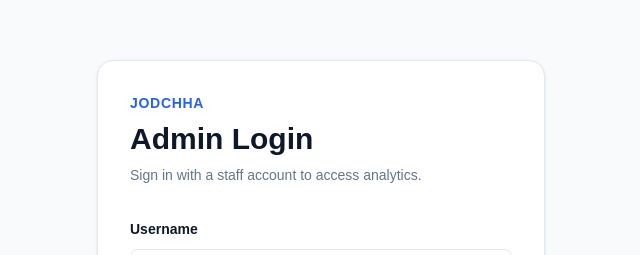
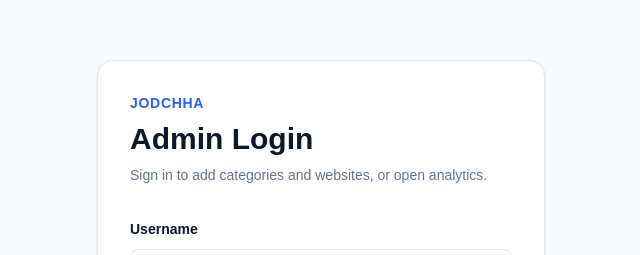
Before and after one commit to sameer9860/Jodchha, a Next.js app in the folder frontend/: page /admin/login in a window 1280 px wide. Shown: the part 121-376 px from the top of the page, without its empty margins (319-959 px from the left). Built offline with nearby package versions, Linux system fonts and the light colour scheme; no server answers.

Commit message:
Update admin login page

```diff
--- a/frontend/app/admin/login/page.tsx
+++ b/frontend/app/admin/login/page.tsx
@@ -4,6 +4,8 @@ import { FormEvent, useState } from "react";
 import { useRouter } from "next/navigation";
 
 import { ApiError, loginAdmin } from "@/lib/api";
+
+
 
 export default function AdminLoginPage() {
   const router = useRouter();
@@ -12,6 +14,7 @@ export default function AdminLoginPage() {
   const [password, setPassword] = useState("");
   const [error, setError] = useState("");
   const [loading, setLoading] = useState(false);
+  const [nextPath, setNextPath] = useState("/admin");
 
   async function handleSubmit(event: FormEvent<HTMLFormElement>) {
     event.preventDefault();
@@ -29,7 +32,7 @@ export default function AdminLoginPage() {
         tokens.username ?? username,
       );
 
-      router.push("/admin");
+      router.push(nextPath);
     } catch (err) {
       if (err instanceof ApiError) {
         setError(err.message);
@@ -42,7 +45,7 @@ export default function AdminLoginPage() {
   }
 
   return (
-    <main className="flex min-h-screen items-center justify-center bg-[var(--background)] px-6">
+    <main className="flex min-h-screen items-center justify-center bg-[var(--background)] px-6 py-10">
       <div className="w-full max-w-md rounded-2xl border border-[var(--border)] bg-[var(--white)] p-8 shadow-sm">
         <div className="mb-8">
           <p className="text-sm font-semibold uppercase tracking-wider text-[var(--primary)]">
@@ -54,7 +57,7 @@ export default function AdminLoginPage() {
           </h1>
 
           <p className="mt-2 text-sm text-[var(--muted)]">
-            Sign in with a staff account to access analytics.
+            Sign in to add categories and websites, or open analytics.
           </p>
         </div>
 
@@ -97,6 +100,7 @@ export default function AdminLoginPage() {
             />
           </div>
 
+
           {error && (
             <p className="rounded-lg bg-red-50 px-4 py-3 text-sm font-medium text-red-600">
               {error}
```
